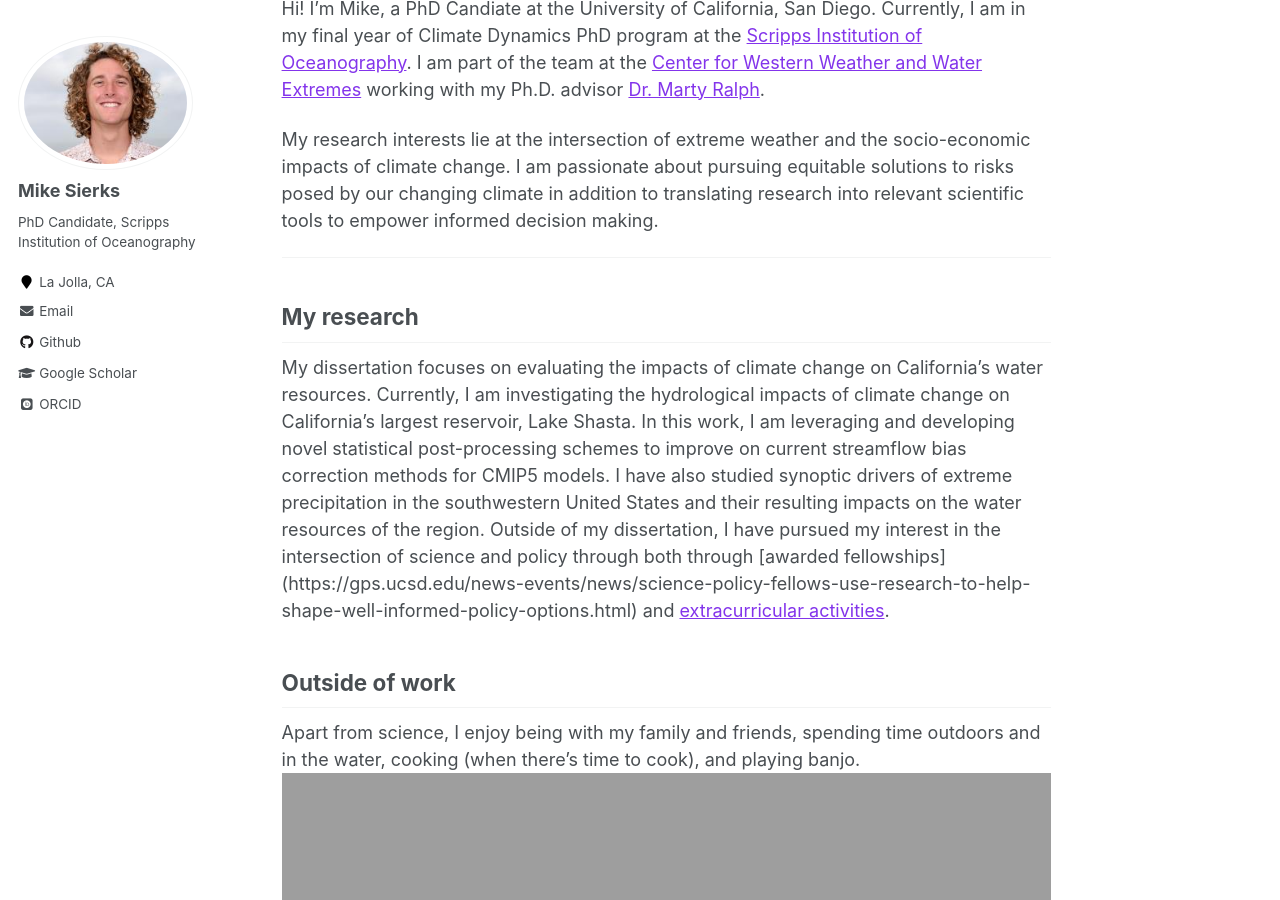
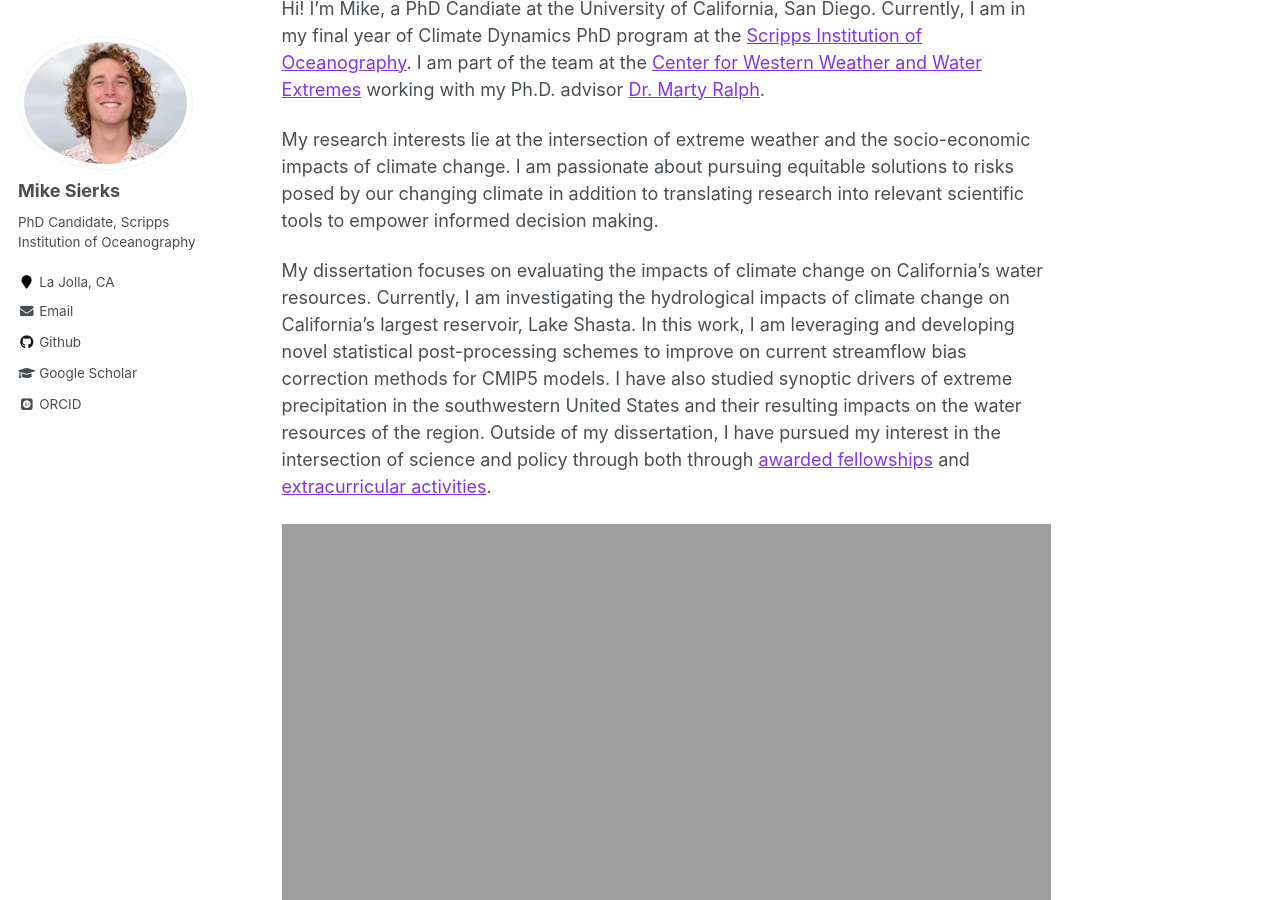
Before and after one commit to mdsierks/mdsierks.github.io, a Jekyll site: the page built from _pages/about.md, in a window 1280 px wide and 900 px high, scrolled down 233 px. Built offline with Jekyll 4.4.1, drawn with Linux system fonts in a browser that asks for light colours; some web fonts are replaced.

Commit message:
update about

```diff
--- a/_pages/about.md
+++ b/_pages/about.md
@@ -14,11 +14,8 @@ Hi! I'm Mike, a PhD Candiate at the University of California, San Diego. Current
 My research interests lie at the intersection of extreme weather and the socio-economic impacts
 of climate change. I am passionate about pursuing equitable solutions to risks posed by our changing climate in addition to  translating research into relevant scientific tools to empower informed decision making.
 
---------------------
-## My research
 My dissertation focuses on evaluating the impacts of climate change on California's water resources. Currently, I am investigating the hydrological impacts of climate change on California’s largest reservoir, Lake Shasta. In this work, I am leveraging and developing novel statistical post-processing schemes to improve on current streamflow bias
-correction methods for CMIP5 models. I have also studied synoptic drivers of extreme precipitation in the southwestern United States and their resulting impacts on the water resources of the region. Outside of my dissertation, I have pursued my interest in the intersection of science and policy through both through [awarded fellowships] (https://gps.ucsd.edu/news-events/news/science-policy-fellows-use-research-to-help-shape-well-informed-policy-options.html) and [extracurricular activities](https://sioscipol.sioword.ucsd.edu/).
+correction methods for CMIP5 models. I have also studied synoptic drivers of extreme precipitation in the southwestern United States and their resulting impacts on the water resources of the region. Outside of my dissertation, I have pursued my interest in the intersection of science and policy through both through [awarded fellowships](https://gps.ucsd.edu/news-events/news/science-policy-fellows-use-research-to-help-shape-well-informed-policy-options.html) and [extracurricular activities](https://sioscipol.sioword.ucsd.edu/).
 
-## Outside of work
-Apart from science, I enjoy being with my family and friends, spending time outdoors and in the water, cooking (when there's time to cook), and playing banjo.
+
 <img src="http://mdsierks.github.io/images/mountain_range.png" alt="MTN" width="900"/>
```
